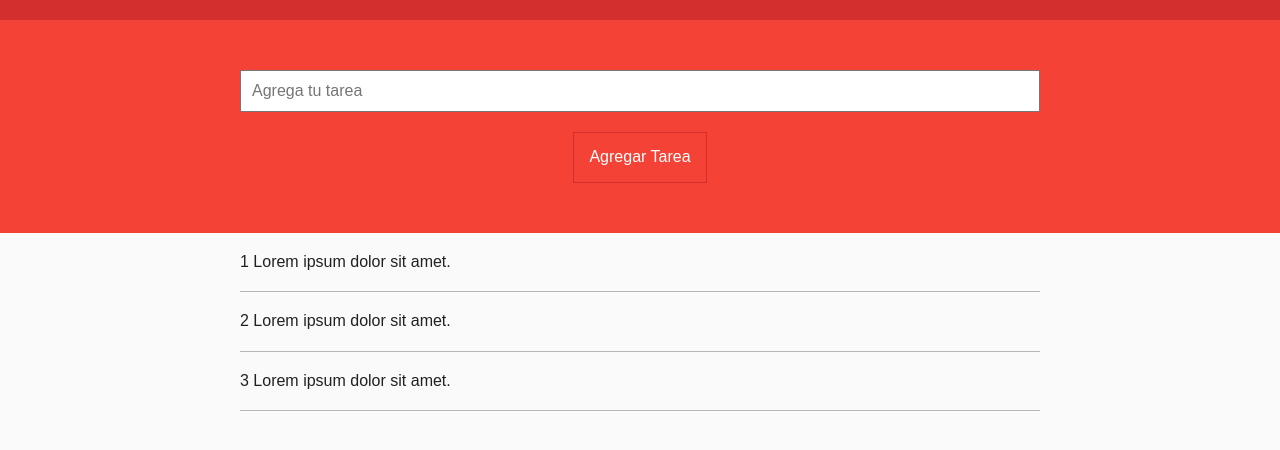
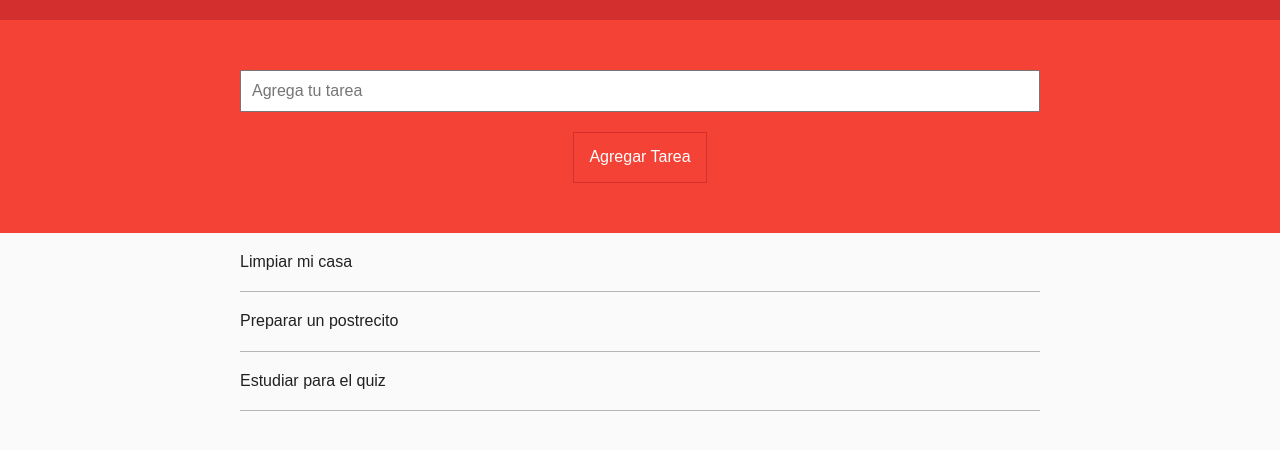
Before and after one commit to bluedem0n/lista-tareas, a plain HTML site: page index.html in a window 1280 px wide. Drawn offline with nearby package versions, Linux system fonts and the light colour scheme.

Commit message:
Listando

```diff
--- a/index.html
+++ b/index.html
@@ -20,9 +20,9 @@
 	<div class="tareas">
 		<div class="wrap">
 			<ul class="lista" id="lista">
-				<li><a href="#">1 Lorem ipsum dolor sit amet.</a></li>
-				<li><a href="#">2 Lorem ipsum dolor sit amet.</a></li>
-				<li><a href="#">3 Lorem ipsum dolor sit amet.</a></li>
+				<li><a href="#">Limpiar mi casa</a></li>
+				<li><a href="#">Preparar un postrecito</a></li>
+				<li><a href="#">Estudiar para el quiz</a></li>
 			</ul>
 		</div>
 	</div>
```
